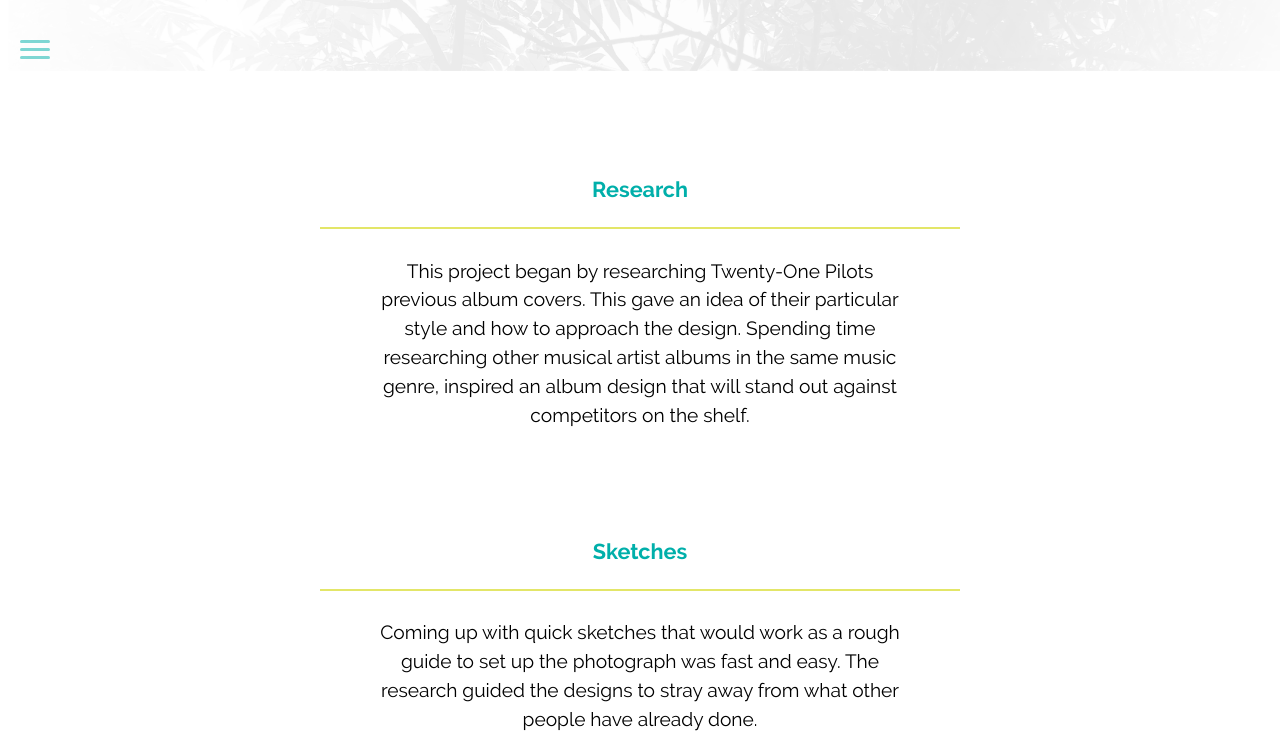
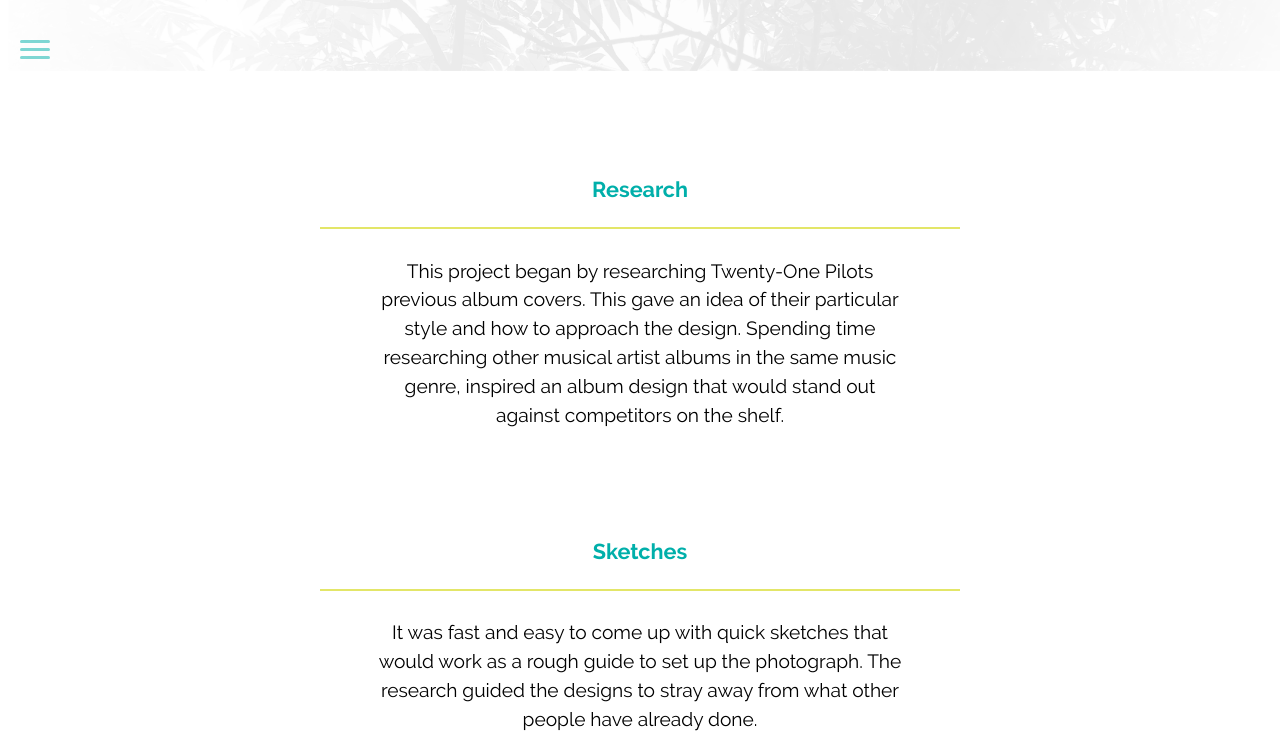
Before and after one commit to ashleycouperus/ashleycouperus.ca, a Jekyll site: the page built from pages/cd-cover.html, in a window 1280 px wide and 1400 px high, scrolled down 450 px, cut to the strip 0-743 px from the top of the window. Built offline with Jekyll 4.4.1, drawn with Linux system fonts in a browser that asks for light colours; some of the changed text lies outside the part shown.

Commit message:
typo fixes

```diff
--- a/pages/cd-cover.html
+++ b/pages/cd-cover.html
@@ -29,14 +29,14 @@ layout: default
   <section class="pad-t-2 pad-b-2">
     <div class="unit xs-1 s-1 m-1-2 l-1-2 xl-1-2">
       <h5 itemprop="name" class="border">Research</h5>
-      <p class="gutter-2">This project began by researching Twenty-One Pilots previous album covers. This gave an idea of their particular style and how to approach the design. Spending time researching other musical artist albums in the same music genre, inspired an album design that will stand out against competitors on the shelf.</p>
+      <p class="gutter-2">This project began by researching Twenty-One Pilots previous album covers. This gave an idea of their particular style and how to approach the design. Spending time researching other musical artist albums in the same music genre, inspired an album design that would stand out against competitors on the shelf.</p>
     </div>
   <section>
 
   <section class="pad-t-2 pad-b-2">
     <div class="unit xs-1 s-1 m-1-2 l-1-2 xl-1-2">
       <h5 itemprop="name" class="border">Sketches</h5>
-      <p class="gutter-2">Coming up with quick sketches that would work as a rough guide to set up the photograph was fast and easy. The research guided the designs to stray away from what other people have already done.</p>
+      <p class="gutter-2">It was fast and easy to come up with quick sketches that would work as a rough guide to set up the photograph. The research guided the designs to stray away from what other people have already done.</p>
       <div class="sketches" itemprop="image">
         <img src="{{site.baseurl}}/images/cd/cd-sketch.jpg" alt="Album Sketch" align="center" style="width:50%">
       </div>
@@ -46,7 +46,7 @@ layout: default
   <section class="pad-b-2 pad-t-2">
     <div class="unit xs-1 s-1 m-1-2 l-1-2 xl-1-2">
       <h5 itemprop="name" class="border">Final</h5>
-      <p class="gutter-2">With the use of colour, photography and a bold design choice, the production of a unique and representative album cover was born. The mix of elements on the cover creates a string of interest and attracts costumers to want to know more. This creative design was designed and successfully stands out on the shelf against their competitors.</p>
+      <p class="gutter-2">With the use of colour, photography and a bold design choice, the production of a unique and representative album cover was born. The mix of elements on the cover creates a string of interest and attracts costumers to want to know more. This album cover successfully stands out on the shelf against their competitors.</p>
       <div class="sketches" itemprop="image">
         <img class="unit xs-1 s-1 m-1-2 l-1-2 xl-1-2 pad-b" itemprop="image" src="{{site.baseurl}}/images/cd/cd-blurryface.jpg" alt="Album Cover" align="center">
       </div>
--- a/pages/packaging.html
+++ b/pages/packaging.html
@@ -40,7 +40,7 @@ layout: default
     <h5 itemprop="name" class="border">Sketches</h5>
     <ul class="list-group list-group-inline">
       <li>
-        <p class="gutter-2">Referencing the existing packaging and trends in the market. Through researching, it was clear that all competitors of their packaged food in the same style. Straying away from the typical solution, I began sketching new ways to approach the design.</p>
+        <p class="gutter-2">Referencing the existing packaging and trends in the market. Through the research, it was clear that all of their competitors package food in the same style. Straying away from the typical solution, I began sketching new ways to approach the design.</p>
       </li>
       <li class="sketches" itemprop="image">
         <img class="unit xs-1 s-1 m-1-4 l-1-4 xl-1-4" src="{{site.baseurl}}/images/packaging-sketch.jpg" alt="Packaging Sketches" align="left" style="width:25%">
@@ -53,12 +53,12 @@ layout: default
 
   <section class="pad-b-2 pad-t-2">
     <h5 itemprop="name" class="border">Prototype</h5>
-    <p class="gutter-2">The next step was to test the product to see how it would turn out. It took a lot of trial and error, to design a successful die line that achieved the proper look and functionality.</p>
+    <p class="gutter-2">The next step was to test the product to see how it would turn out. It took a lot of trial and error to design a successful die line that achieved the proper look and functionality.</p>
     <img class="unit xs-1 s-1 m-1-4 l-1-4 xl-1-4" src="{{site.baseurl}}/images/packaging-prototype.png" alt="Packaging Sketches" style="width:100%">
   </section>
 
   <section class="pad-b-2 pad-t-2">
     <h5 itemprop="name" class="border">Final</h5>
-    <p class="gutter-2">Straying away from the typical solution, the packaging now stands out from competitors which will increase sales. All of the materials used in producing the package are recyclable to ensure it isn’t packaging isn't harmful to the environment.</p>
+    <p class="gutter-2">Straying away from the typical solution, the packaging now stands out from competitors and increase sales. All of the materials used in producing the package are recyclable to ensure the packaging isn't harmful to the environment.</p>
     <img class="unit xs-1 s-1 m-1-2 l-1-2 xl-1-2 pad-b" itemprop="image" src="{{site.baseurl}}/images/package.png" alt="Package" align="center" style="width:100%">
   </section>
--- a/pages/quotebook.html
+++ b/pages/quotebook.html
@@ -36,7 +36,7 @@ layout: default
   <section class="pad-t-2 pad-b-2">
     <div class="unit xs-1 s-1 m-1-2 l-1-2 xl-1-2">
       <h5 itemprop="name" class="border">Sketches</h5>
-      <p class="gutter-2">After collecting the quotes, it was time to explore possible ways to display them. After spending time sketching out many ideas I was able to narrow in on a strategy.</p>
+      <p class="gutter-2">After collecting the quotes, it was time to explore possible ways to display them. After sketching out many ideas I was able to narrow in on a strategy.</p>
       <img class="sketches pad-b" itemprop="image" src="{{site.baseurl}}/images/hobbit/hobbit-sketch.jpg" alt="Sketch" align="center" style="width:35%">
       <img class="sketches pad-b" itemprop="image" src="{{site.baseurl}}/images/hobbit/hobbit-sketch-1.jpg" alt="Sketch" align="center" style="width:35%">
     </div>
@@ -45,7 +45,7 @@ layout: default
   <section class="pad-t-2">
     <div class="unit xs-1 s-1 m-1-2 l-1-2 xl-1-2">
       <h5 itemprop="name" class="border">Final</h5>
-      <p class="gutter-2">The design of the quote book was influenced by the nature along their journey and things they encountered during their travels. Using elements of nature such as rocks, sticks, dirt, leaves, etc. The quote book successfully takes you along the journey with the characters.</p>
+      <p class="gutter-2">The design of the quote book was influenced by nature along their journey and things they encountered during their travels. Using elements of nature such as rocks, sticks, dirt, leaves, etc. The quote book successfully takes you along the journey with the characters.</p>
       <img class="unit xs-1 s-1 m-1 l-1 xl-1 pad-b" itemprop="image" src="{{site.baseurl}}/images/hobbit/hobbit.jpg" alt="Quote Book Title Page" align="center" width="10%">
     </div>
     <div class="unit xs-1 s-1 m-1-2 l-1-2 xl-1-2">
```
